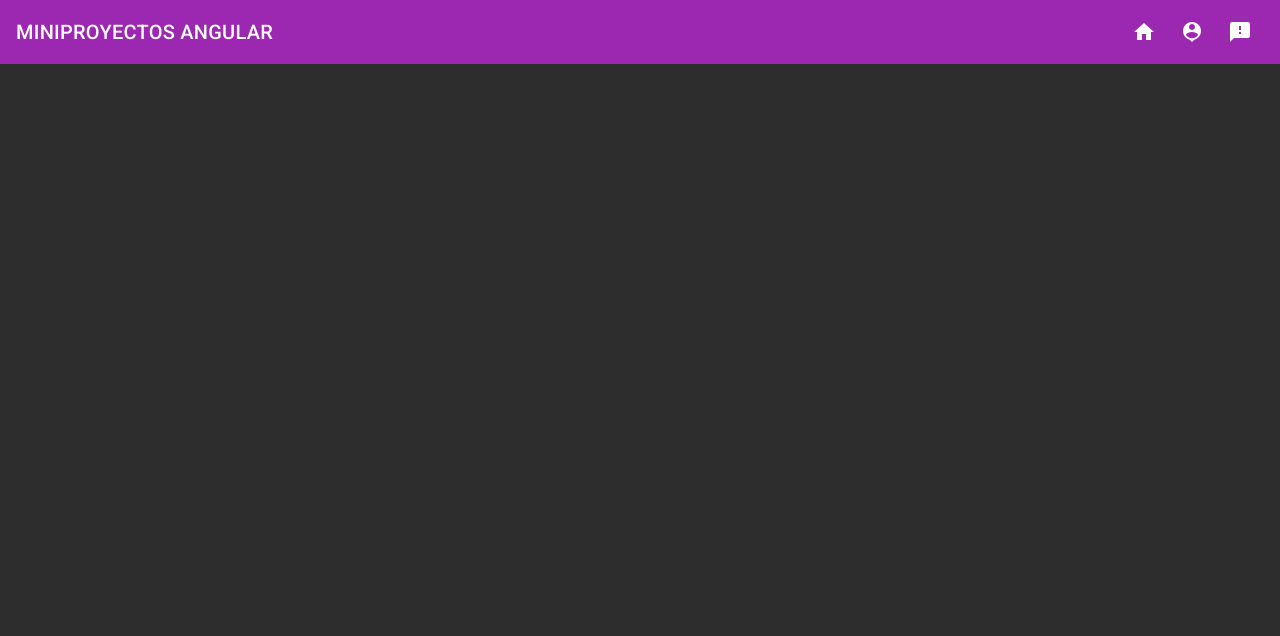
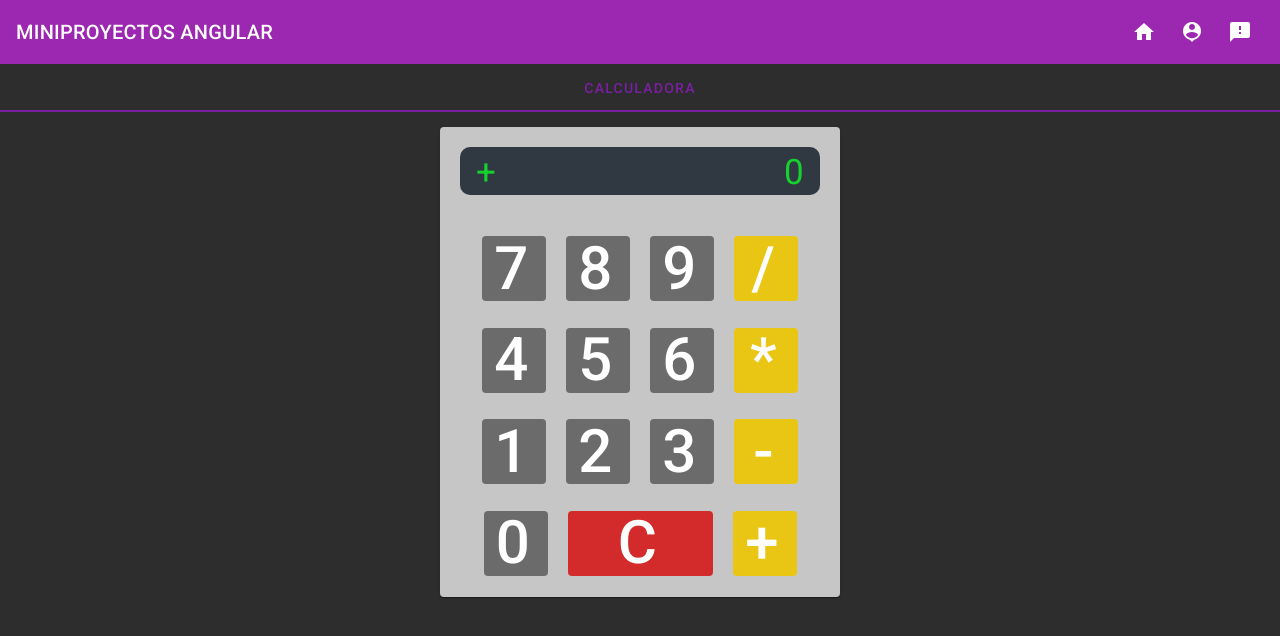
Before and after one commit to GusEngers/angular-practice-and-projects, an Angular app in the folder projects/: page /calculadora in a window 1280 px wide. Before the commit this address led to /. Shown: the top 636 px of the page. Built offline with nearby package versions, Linux system fonts and the light colour scheme.

Commit message:
iniciando proyecto calculadora

```diff
--- a/projects/src/app/app.module.ts
+++ b/projects/src/app/app.module.ts
@@ -10,6 +10,7 @@ import { UserListComponent } from './user-list/user-list.component';
 import { UserComponent } from './user/user.component';
 import { BrowserAnimationsModule } from '@angular/platform-browser/animations';
 import { AngularMaterialModule } from '../material.module';
+import { CalculadoraComponent } from './calculadora/calculadora.component';
 
 @NgModule({
   declarations: [
@@ -18,6 +19,7 @@ import { AngularMaterialModule } from '../material.module';
     HomeComponent,
     UserListComponent,
     UserComponent,
+    CalculadoraComponent,
   ],
   imports: [
     BrowserModule,
--- /dev/null
+++ b/projects/src/app/calculadora/calculadora.component.css
@@ -0,0 +1,51 @@
+mat-card {
+	width: 400px;
+	background-color: #c6c6c6ff;
+	height: 470px;
+}
+
+mat-card-content {
+	display: flex;
+	background-color: #303841ff;
+	margin: 20px;
+	height: 40px;
+	justify-content: center;
+	font-size: 35px;
+	border-radius: 10px;
+	color: #16d22fff;
+}
+
+.operation-show {
+	width: 30px;
+}
+
+.result-show {
+	width: 100%;
+	text-align: right;
+}
+
+mat-card-actions {
+	display: flex;
+	flex-wrap: wrap;
+	height: 100%;
+	justify-content: center;
+}
+
+mat-card-actions button {
+	font-size: 60px;
+	height: 65px;
+	margin: 10px;
+}
+
+.number_button {
+	background-color: #6b6b6bff;
+}
+
+.operation_button {
+	background-color: #eac614ff;
+}
+
+.clear_button {
+	width: 145px;
+	background-color: #d32b2bff;
+}
--- /dev/null
+++ b/projects/src/app/calculadora/calculadora.component.html
@@ -0,0 +1,22 @@
+<mat-tab-group>
+	<mat-tab label="CALCULADORA">
+		<mat-grid-list cols="1" rowHeight="500px">
+			<mat-grid-tile>
+				<mat-card>
+					<mat-card-content>
+						<span class="operation-show">{{ operation }}</span>
+						<span class="result-show">{{ result }}</span>
+					</mat-card-content>
+					<mat-card-actions>
+						<button
+							mat-button
+							*ngFor="let but of calc_but"
+							class="{{ but.class }}">
+							{{ but.value }}
+						</button>
+					</mat-card-actions>
+				</mat-card>
+			</mat-grid-tile>
+		</mat-grid-list>
+	</mat-tab>
+</mat-tab-group>
--- /dev/null
+++ b/projects/src/app/calculadora/calculadora.component.ts
@@ -0,0 +1,28 @@
+import { Component } from '@angular/core';
+
+@Component({
+  selector: 'app-calculadora',
+  templateUrl: './calculadora.component.html',
+  styleUrls: ['./calculadora.component.css'],
+})
+export class CalculadoraComponent {
+  operation: string = '+';
+  result: number = 0;
+  calc_but = [
+    { value: 7, class: 'number_button' },
+    { value: 8, class: 'number_button' },
+    { value: 9, class: 'number_button' },
+    { value: '/', class: 'operation_button' },
+    { value: 4, class: 'number_button' },
+    { value: 5, class: 'number_button' },
+    { value: 6, class: 'number_button' },
+    { value: '*', class: 'operation_button' },
+    { value: 1, class: 'number_button' },
+    { value: 2, class: 'number_button' },
+    { value: 3, class: 'number_button' },
+    { value: '-', class: 'operation_button' },
+    { value: 0, class: 'number_button' },
+    { value: 'C', class: 'clear_button' },
+    { value: '+', class: 'operation_button' },
+  ];
+}
--- a/projects/src/app/home/home.component.html
+++ b/projects/src/app/home/home.component.html
@@ -11,7 +11,7 @@
 			</mat-card-content>
 		</mat-card>
 		<!-- Lista de proyectos -->
-		<mat-grid-list cols="3" rowHeight="2:1">
+		<mat-grid-list cols="3" rowHeight="100px">
 			<mat-grid-tile *ngFor="let project of projects">
 				<mat-card>
 					<mat-card-actions>
--- a/projects/src/app/home/home.component.ts
+++ b/projects/src/app/home/home.component.ts
@@ -3,17 +3,21 @@ import { Component } from '@angular/core';
 @Component({
   selector: 'app-home',
   templateUrl: './home.component.html',
-  styleUrls: ['./home.component.css']
+  styleUrls: ['./home.component.css'],
 })
 export class HomeComponent {
   projects = [
     {
-      link: "/contador",
-      name: "Contador"
+      link: '/contador',
+      name: 'Contador',
     },
     {
-      link: "/user-list",
-      name: "Lista de Usuarios"
-    }
-  ]
+      link: '/user-list',
+      name: 'Lista de Usuarios',
+    },
+    {
+      link: '/calculadora',
+      name: 'Calculadora',
+    },
+  ];
 }
```
Also changed, not shown: projects/src/app/app-routing.module.ts (+5 -3 lines), 1 other file (tests, documents, lock files or other folders).
